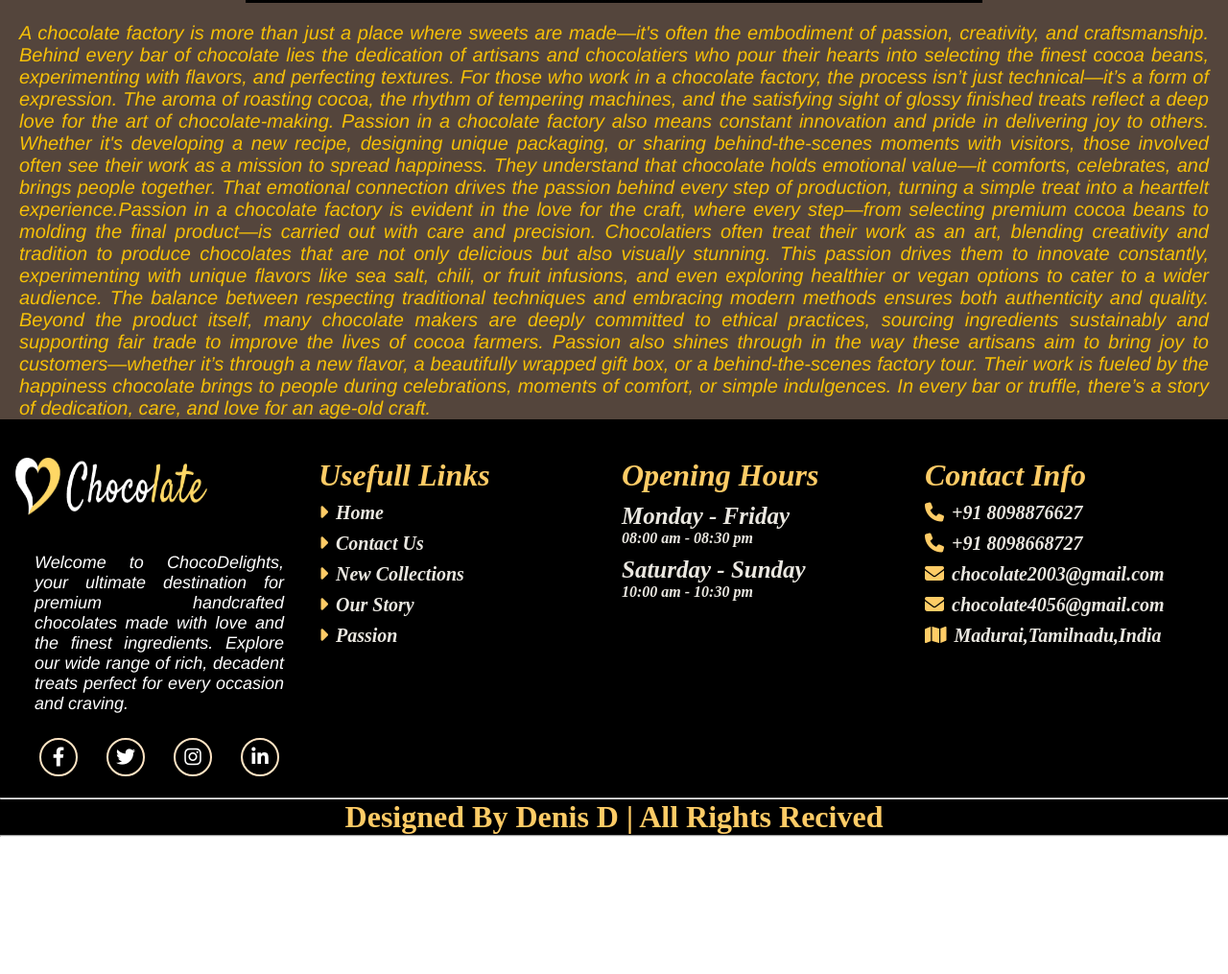
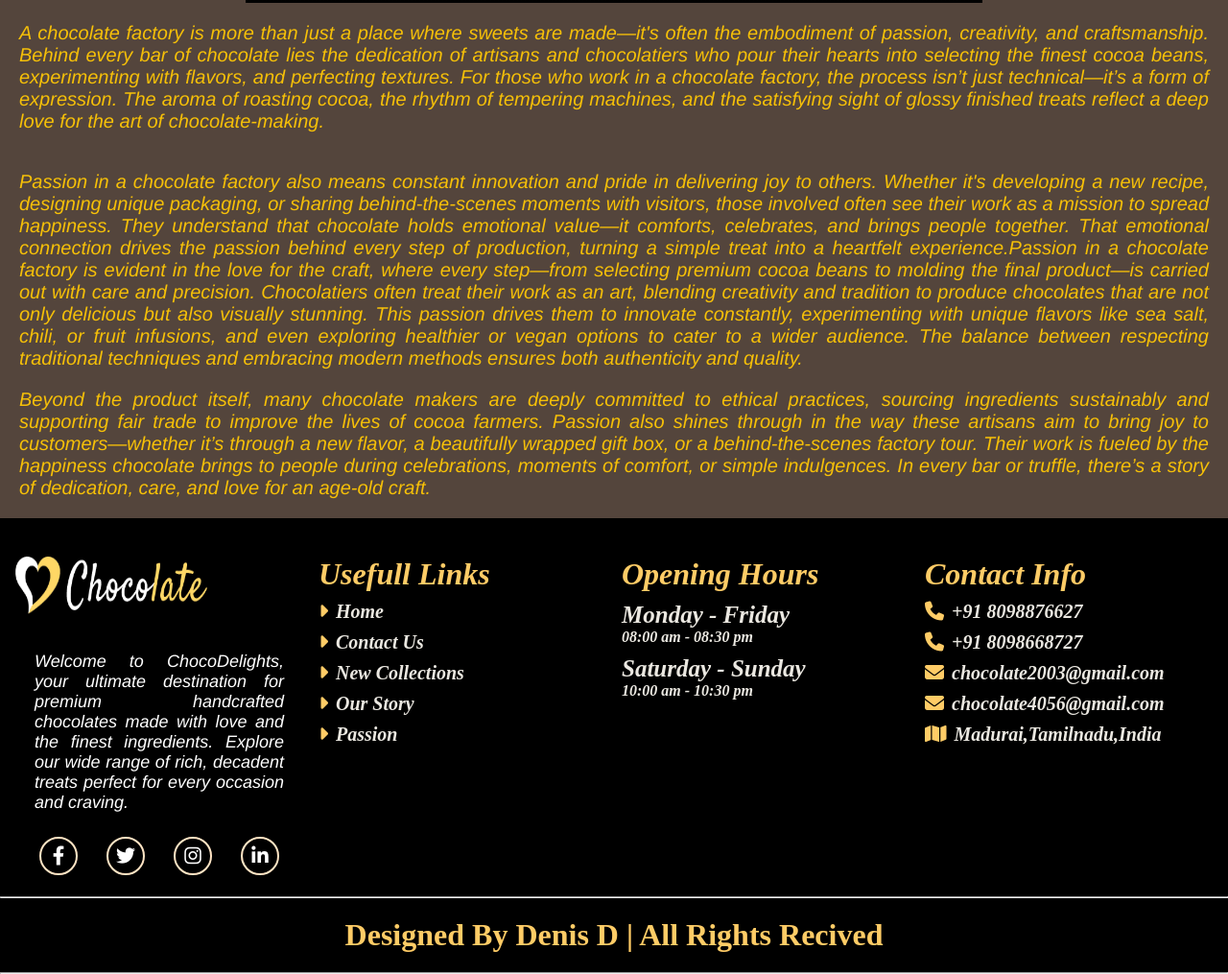
Before and after one commit to DenisDenis2003/Chocolate-Shop, a plain HTML site: page passion.html in a window 1280 px wide. Shown: the part 1108-2123 px from the top of the page at 96% size. Before the commit the page ends 1980 px from the top, so only its background shows below. Drawn offline with Linux system fonts and the light colour scheme; grey boxes are pictures that could not be loaded.

Commit message:
modified code

```diff
--- a/css/contactusstyle.css
+++ b/css/contactusstyle.css
@@ -369,3 +369,7 @@
     color:#ffcc66;
     text-align: center;
 }
+
+.final h1{
+    padding: 20px 0px;
+}
--- a/css/newcollectionsstyle.css
+++ b/css/newcollectionsstyle.css
@@ -356,3 +356,6 @@
     color:#ffcc66;
     text-align: center;
 }
+.final h1{
+    padding: 20px 0px;
+}
--- a/css/ourstorystyle.css
+++ b/css/ourstorystyle.css
@@ -330,3 +330,7 @@
     color:#ffcc66;
     text-align: center;
 }
+
+.final h1{
+    padding: 20px 0px;
+}
--- a/css/passionstyle.css
+++ b/css/passionstyle.css
@@ -304,3 +304,7 @@
     color:#ffcc66;
     text-align: center;
 }
+
+.final h1{
+    padding: 20px 0px;
+}
--- a/css/style.css
+++ b/css/style.css
@@ -813,3 +813,6 @@
     color:#ffcc66;
     text-align: center;
 }
+.final h1{
+    padding: 20px 0px;
+}
--- a/passion.html
+++ b/passion.html
@@ -5,6 +5,7 @@
     <meta charset="UTF-8">
     <meta name="viewport" content="width=device-width, initial-scale=1.0">
     <title>Document</title>
+     <link rel="icon" href="./img/iconimg.png">
     <link rel="stylesheet" href="./css/passionstyle.css">
     <link rel="stylesheet" href="https://cdnjs.cloudflare.com/ajax/libs/font-awesome/6.4.0/css/all.min.css" />
 </head>
@@ -57,9 +58,9 @@
             chocolatiers who pour their hearts into selecting the finest cocoa beans, experimenting with flavors, and
             perfecting textures. For those who work in a chocolate factory, the process isn’t just technical—it’s a form
             of expression. The aroma of roasting cocoa, the rhythm of tempering machines, and the satisfying sight of
-            glossy finished treats reflect a deep love for the art of chocolate-making.
+            glossy finished treats reflect a deep love for the art of chocolate-making. <p>
 
-            Passion in a chocolate factory also means constant innovation and pride in delivering joy to others. Whether
+           <p> Passion in a chocolate factory also means constant innovation and pride in delivering joy to others. Whether
             it's developing a new recipe, designing unique packaging, or sharing behind-the-scenes moments with
             visitors, those involved often see their work as a mission to spread happiness. They understand that
             chocolate holds emotional value—it comforts, celebrates, and brings people together. That emotional
@@ -70,9 +71,9 @@
             are not only delicious but also visually stunning. This passion drives them to innovate constantly,
             experimenting with unique flavors like sea salt, chili, or fruit infusions, and even exploring healthier or
             vegan options to cater to a wider audience. The balance between respecting traditional techniques and
-            embracing modern methods ensures both authenticity and quality.
+            embracing modern methods ensures both authenticity and quality.</p>
 
-            Beyond the product itself, many chocolate makers are deeply committed to ethical practices, sourcing
+            <p style="padding-bottom: 20px;">Beyond the product itself, many chocolate makers are deeply committed to ethical practices, sourcing
             ingredients sustainably and supporting fair trade to improve the lives of cocoa farmers. Passion also shines
             through in the way these artisans aim to bring joy to customers—whether it’s through a new flavor, a
             beautifully wrapped gift box, or a behind-the-scenes factory tour. Their work is fueled by the happiness
```
Also changed, not shown: contactus.html (+1 -0 lines), index.html (+5 -4 lines), newcollections.html (+1 -0 lines), ourstory.html (+1 -0 lines), img/chef1.png (added), img/chef2.png (added), img/chef3.png (added), img/chef4.png (added), img/iconimg.png (added).
